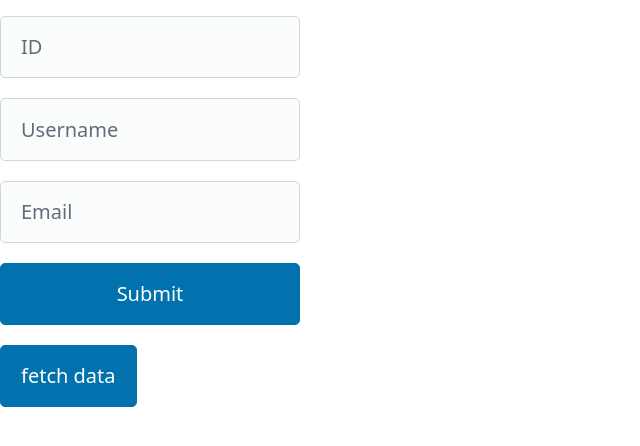
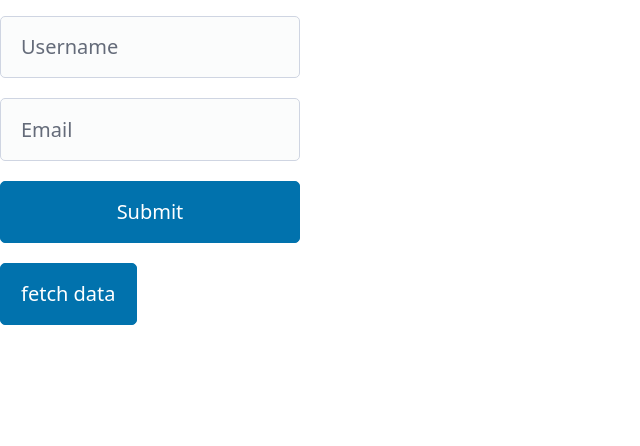
Before and after one commit to rafimrfdn/appscript-crud-htmx, a website: page public/index.html in a window 1280 px wide. Shown: the part 352-798 px from the top of the page, without its empty margins (0-640 px from the left). Drawn offline with nearby package versions, Linux system fonts and the light colour scheme; no server answers.

Commit message:
update lagi

```diff
--- a/index.js
+++ b/index.js
@@ -38,11 +38,11 @@ app.post('/submit', async (req, res) => {
     const data = {
       id: newId,
       username: req.body.username,
-      email: req.body.email,
+      email: req.body.email
       // timestamp
       // currentTime
     };
-        console.log(timestamp);
+        // console.log(timestamp);
 
     const response = await axios.get(`${BASE_URL}?action=insert&table=${TABLE}&data=${encodeURIComponent(JSON.stringify(data))}`);
 
--- a/public/index.html
+++ b/public/index.html
@@ -33,14 +33,12 @@
         <h2>Submit form</h2>
         <!-- <form hx-vals="#id,#username,#email"> -->
 <form id="myForm" hx-post="/submit" hx-target="#response" style="max-width:300px;">
-    <input type="text" id="id" name="id" placeholder="ID">
     <input type="text" id="username" name="username" placeholder="Username">
     <input type="email" id="email" name="email" placeholder="Email">
     <button type="submit" hx-swap="outerHTML">Submit</button>
-  </form>
+</form>
 
-        <div id="response"></div>
-
+<div id="response"></div>
 
         <!-- <button hx-get="/lihat" hx-target="#values">lihatt</button> -->
         <!-- <button hx-get="/lihat" hx-target="#values">lihatt</button> -->
```
